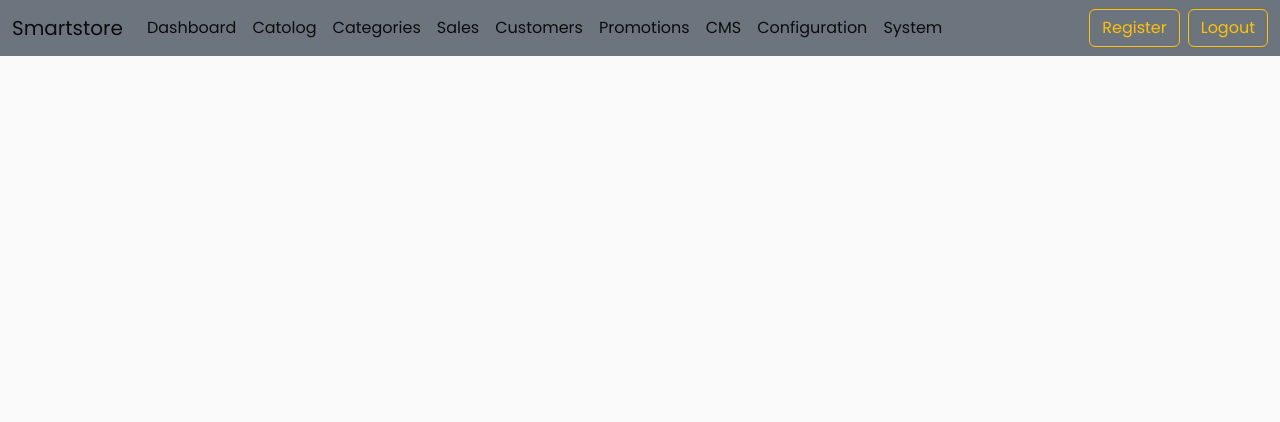
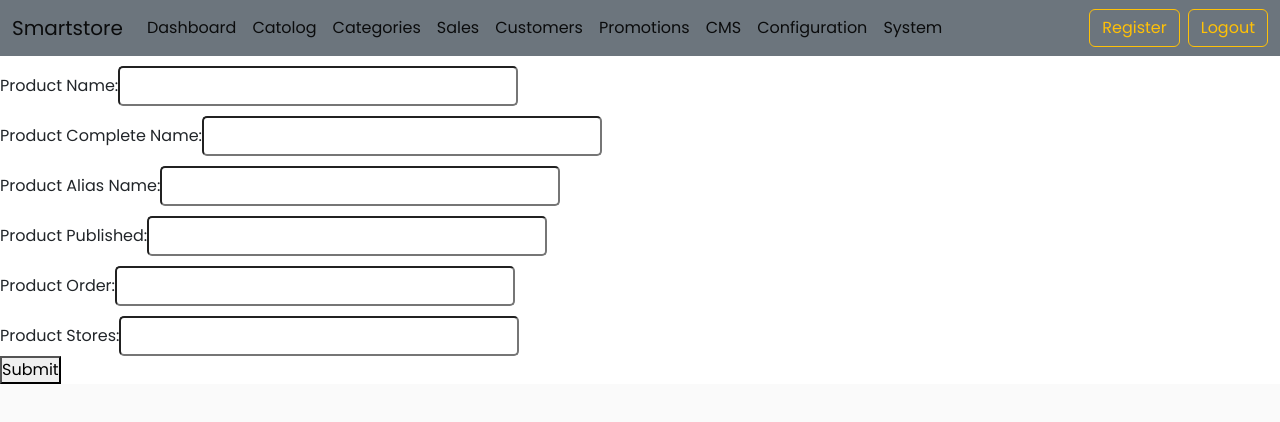
Before and after one commit to pradip8928/Giftana, a React (Vite) app in the folder Client/: page /addProduct in a window 1280 px wide. Shown: the top 422 px of the page. Built offline with nearby package versions, Linux system fonts and the light colour scheme.

Commit message:
adding create product in the category

```diff
--- a/Client/src/App.jsx
+++ b/Client/src/App.jsx
@@ -27,6 +27,9 @@ import Register from "./Components/pages/Register";
 
 import AdminLogin from "./Components/pages/AdminLogin";
 import Categories from "./Components/pages/Categories";
+
+
+import AddCategory  from "./Components/pages/AddCategory";
 
 function App() {
   return (
@@ -184,12 +187,11 @@ function App() {
           }
         />
         <Route
-          path="/update"
+          path="/addProduct"
           exact
           element={
             <>
-              {/* <Navbar /> */}
-              {/* <updateProduct /> */}
+             <AddCategory/>
             </>
           }
         />
--- a/Client/src/Components/ItemList.jsx
+++ b/Client/src/Components/ItemList.jsx
@@ -4,11 +4,20 @@ import InputField from "./InputField";
 import checkIcon from "/src/assets/icons/check.svg";
 import { AiOutlineEdit } from "react-icons/ai";
 import UpdateForm from "./pages/UpdateForm";
+import axios from "axios";
+import mongoose from "mongoose";
 import { Button, Modal, ModalHeader, ModalBody, ModalFooter } from "reactstrap";
+import Error from "./pages/Error"
+import SuccessMessage from "./pages/Success";
+import Loading from "./pages/Loading";
 
 export default function ItemList(props) {
+  const [message, setMessage] = useState(null);
+  const [loading, setLoading] = useState(false);
+  const [error, setError] = useState("");
+
+
   const [modal, setModal] = useState(false);
-
   const [productId, setProductId] = useState("");
   const [productName, setProductName] = useState("");
   const [productCompleteName, setProductCompleteName] = useState("");
@@ -31,16 +40,20 @@ export default function ItemList(props) {
     setProductPublished(product.productPublished);
     setProductOrder(product.productOrder);
     setProductStores(product.productStores);
-    window.alert(product._id);
+
     setModal(!modal);
   };
+
+
+
+  // To delete the products
   const [selectedItems, setSelectedItems] = useState([]);
 
-  // useEffect(() => {
-  //   // Call the getData function when the component unmounts
+  useEffect(() => {
+    // Call the getData function when the component unmounts
 
-  //   props.getData(selectedItems);
-  // }, [selectedItems]);
+    props.getData(selectedItems);
+  }, [selectedItems]);
 
   const handleCheckboxChange = (e) => {
     const { value, checked } = e.target;
@@ -77,16 +90,7 @@ export default function ItemList(props) {
       )
       .then((result) => {
         console.log(`deleted items successfully ${result}`);
-        // Make an HTTP GET request to retrieve the updated list of items
-        // axios
-        //   .get("http://localhost:3000/catalog/catagory/getAllProduct")
-        //   .then((result) => {
-        //     // Update the state with the new list of items
-        //     setData(result.data.products);
-        //   })
-        //   .catch((err) => {
-        //     console.error(`Error retrieving items: ${err.message}`);
-        //   });
+
       })
       .catch((err) => {
         console.error(`Error retrieving items: ${err.message}`);
@@ -142,14 +146,23 @@ export default function ItemList(props) {
       );
 
       const data = await res.json();
-      console.log("frontend data is", data);
-      if (data.success === true) {
-        // setError(data.message);
-        window.alert("updated successfully");
-        setModal(!toggle);
+
+      // if (data.success === true) {
+      //   setError(data.message);
+      //   // window.alert("updated successfully");
+      //   setModal(!toggle);
+      // } else {
+      //   setMessage("please refresh it and try again");
+      //   // window.alert("please refresh it and try again");
+      // }
+
+
+
+
+      if (data.success === false) {
+        setError(data.message);
       } else {
-        // setMessage("please refresh it and try again");
-        window.alert("please refresh it and try again");
+        setMessage("Product updated successfully");
       }
     } catch (error) {
       setError(error.response.data.message);
@@ -158,6 +171,16 @@ export default function ItemList(props) {
 
   return (
     <>
+        {error && <Error errMessage={error}> {error}</Error>}
+      {message && (
+        <SuccessMessage varient="danger" successMessage={message}>
+          {" "}
+          {message}
+        </SuccessMessage>
+      )}
+      {loading && <Loading />}
+
+
       <button onClick={handleSubmit}>Delete the Product </button>
       <table className="table border-top">
         <thead>
@@ -175,15 +198,20 @@ export default function ItemList(props) {
         </thead>
         <tbody className="h-100 overflow-y-auto">
           {props.categories.map((category, index) => {
-            console.log("my product", category);
+
             return (
               <>
                 <tr key={index}>
                   {/* <h1>{category.productName}</h1> */}
                   <td scope="row">
                     <InputField
+
+                     value={category._id}
                       type="checkbox"
-                      onChange={() => handleCheckboxChange(category)}
+                      data={(e) => {
+                        handleCheckboxChange(e);
+                      }}
+                      checked={category.selectedItems}
                     />
                   </td>
                   <td>{category.productName}</td>
--- /dev/null
+++ b/Client/src/Components/pages/AddCategory.jsx
@@ -0,0 +1,158 @@
+import React,{useState,useEffect} from "react";
+import Error from "./Error"
+import Success from "./Success";
+import Loading from "./Loading"
+
+const AddCategory = () => {
+
+    const [message, setMessage] = useState(null);
+    const [loading, setLoading] = useState(false);
+    const [error, setError] = useState("");
+    const [addCategory, setCategory] = useState({
+      productName: "",
+      productCompleteName: "",
+      productAliasName: "",
+      productPublished: "",
+      productOrder:"",
+      productStores:""
+    });
+
+
+      let name, value;
+    const handleInputs = (e) => {
+      name = e.target.name;
+      value = e.target.value;
+      setCategory({ ...addCategory, [name]: value });
+      console.log(
+         addCategory
+      );
+    };
+
+
+
+    const postData = async (e) => {
+      console.log(addCategory);
+
+      e.preventDefault();
+      const { productName, productCompleteName, productAliasName,productPublished,productOrder,productStores } = addCategory;
+
+      if (!productName || !productCompleteName || !productAliasName || !productPublished || !productOrder || !productStores) {
+        setError("Please Fill the  all fields ");
+      } else {
+        setError("");
+
+        try {
+          const res = await fetch("http://localhost:3000/catalog/catagory/createProduct", {
+            method: "post",
+            headers: {
+              "Content-Type": "application/json",
+            },
+            body: JSON.stringify({productName, productCompleteName, productAliasName,productPublished,productOrder,productStores}),
+          });
+
+          const data = await res.json();
+          console.log("frontend data is", data);
+
+
+
+          if (data.success === false) {
+            setError(data.message);
+          } else {
+            setMessage("Product Added in the category Successfully");
+          }
+        } catch (error) {
+          setError(error.response.data.message);
+        }
+      }
+    };
+
+
+
+  return (
+    <div>
+        {error && <Error errMessage={error}> {error}</Error>}
+      {message && (
+        <SuccessMessage varient="danger" successMessage={message}>
+          {" "}
+          {message}
+        </SuccessMessage>
+      )}
+      {loading && <Loading />}
+
+
+      <form onSubmit={postData}>
+        {message && <p>{message}</p>}
+        {error && <p>{error}</p>}
+        <label>
+          Product Name:
+          <input
+            type="text"
+            name="productName"
+            value={addCategory.productName}
+            onChange={handleInputs}
+          />
+        </label>
+        <br />
+        <label>
+          Product Complete Name:
+          <input
+            type="text"
+            name="productCompleteName"
+            value={addCategory.productCompleteName}
+            onChange={handleInputs}
+          />
+        </label>
+        <br />
+        <label>
+          Product Alias Name:
+          <input
+            type="text"
+            name="productAliasName"
+            value={addCategory.productAliasName}
+            onChange={handleInputs}
+          />
+        </label>
+        <br />
+        <label>
+          Product Published:
+          <input
+            type="text"
+            name="productPublished"
+            value={addCategory.productPublished}
+            onChange={handleInputs}
+          />
+        </label>
+        <br />
+        <label>
+          Product Order:
+          <input
+            type="text"
+            name="productOrder"
+            value={addCategory.productOrder}
+            onChange={handleInputs}
+          />
+        </label>
+        <br />
+        <label>
+          Product Stores:
+          <input
+            type="text"
+            name="productStores"
+            value={addCategory.productStores}
+            onChange={handleInputs}
+          />
+        </label>
+        <br />
+        {loading ? (
+          <button type="submit" disabled>
+            Loading...
+          </button>
+        ) : (
+          <button type="submit">Submit</button>
+        )}
+      </form>
+    </div>
+  );
+};
+
+export default AddCategory;
--- a/Client/src/Components/pages/Categories.jsx
+++ b/Client/src/Components/pages/Categories.jsx
@@ -21,7 +21,9 @@ export default function Categories() {
   const [filterdata, setFilterData] = useState([]);
   useEffect(() => {
     category();
-  }, [query]);
+  }, [query,data]);
+
+
   const category = () => {
     const config = {
       headers: { "Content-Type": "application/json" },
@@ -77,7 +79,10 @@ export default function Categories() {
   };
 
   return (
+
+
     <div className="h-100 m-5 p-2 border rounded">
+
       <div className="row m-2 align-items-center">
         <h1 className="container col-md-3 h-100 p-2">Manage Categories</h1>
         <div className="col-md">
```
Also changed, not shown: 1 other file (tests, documents, lock files or other folders).
